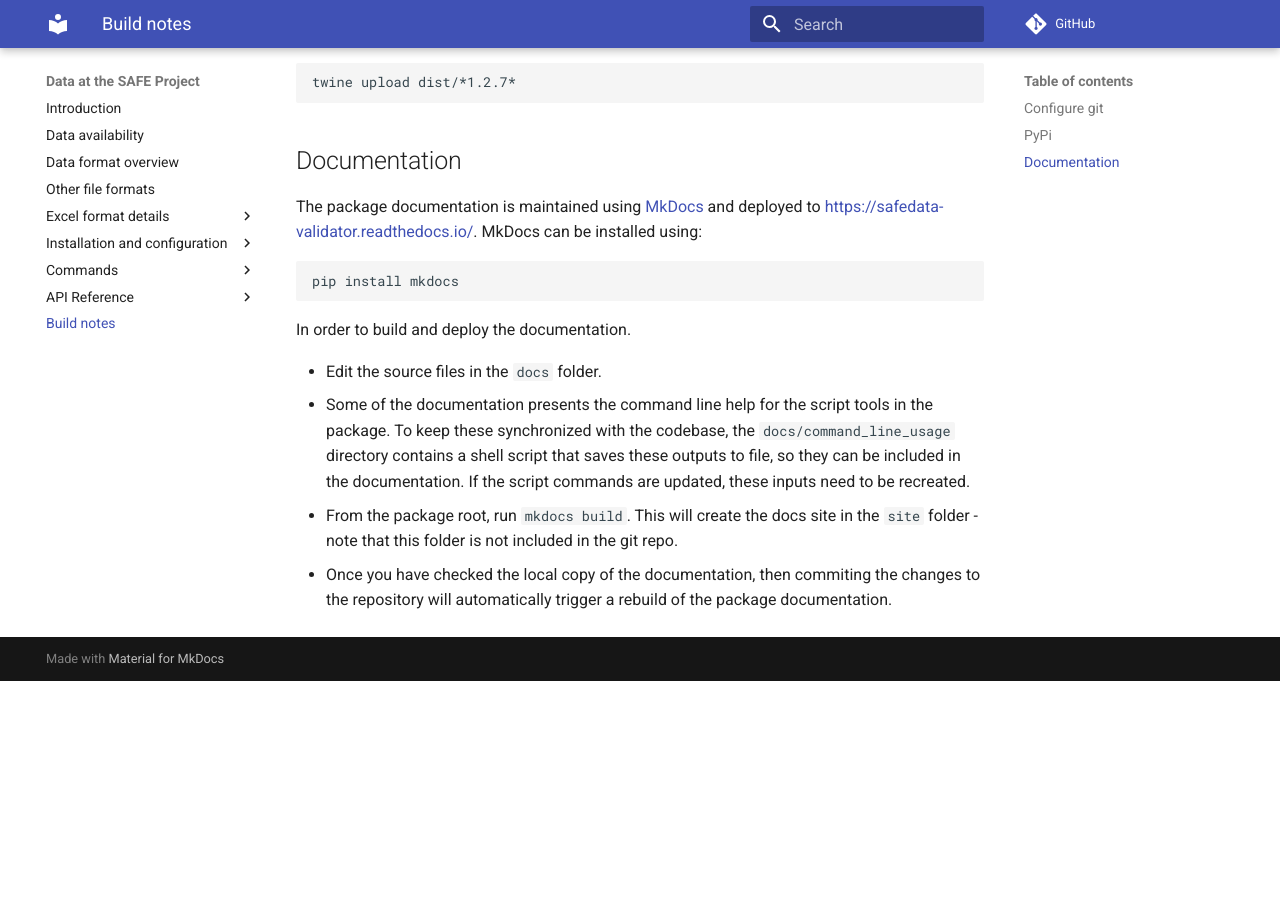
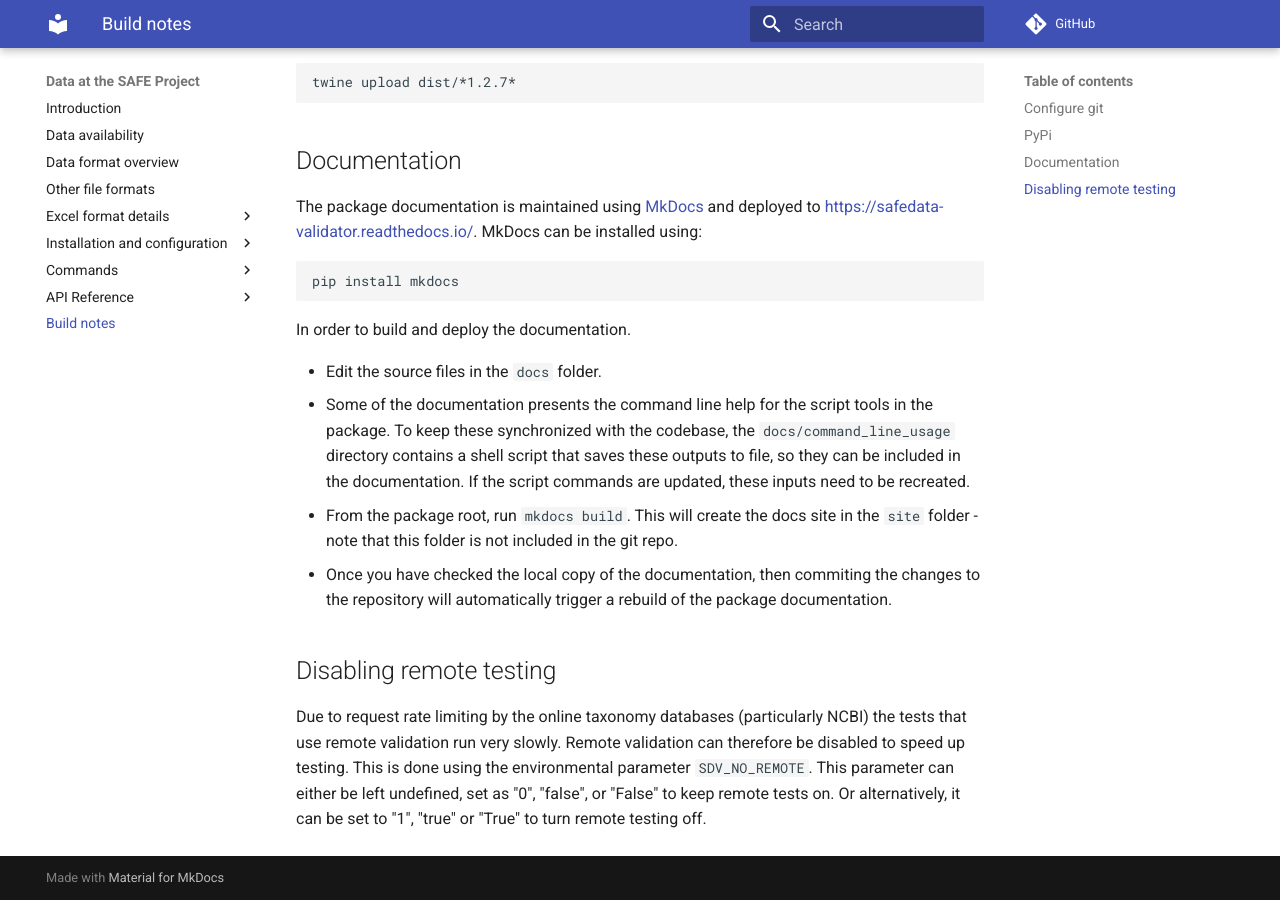
Before and after one commit to ImperialCollegeLondon/safedata_validator, an MkDocs documentation site: the page built from docs/build_notes.md, in a window 1280 px wide and 900 px high, scrolled down 1073 px. Built offline with MkDocs 1.6.1 and Material for MkDocs 9.7.7, drawn with Linux system fonts in a browser that asks for light colours; comment, search, counter and statistics services are not loaded; before the commit the page ends 1754 px from its top, so only the background shows below that.

Commit message:
Documented SDV_NO_REMOTE [no ci]

```diff
--- a/docs/build_notes.md
+++ b/docs/build_notes.md
@@ -80,3 +80,12 @@ In order to build and deploy the documentation.
 * Once you have checked the local copy of the documentation, then commiting the
   changes to the repository will automatically trigger a rebuild of the package
   documentation.
+
+## Disabling remote testing
+
+Due to request rate limiting by the online taxonomy databases (particularly NCBI)
+the tests that use remote validation run very slowly. Remote validation can therefore
+be disabled to speed up testing. This is done using the environmental parameter
+`SDV_NO_REMOTE`. This parameter can either be left undefined, set as "0", "false",
+or "False" to keep remote tests on. Or alternatively, it can be set to "1", "true"
+or "True" to turn remote testing off.
```
